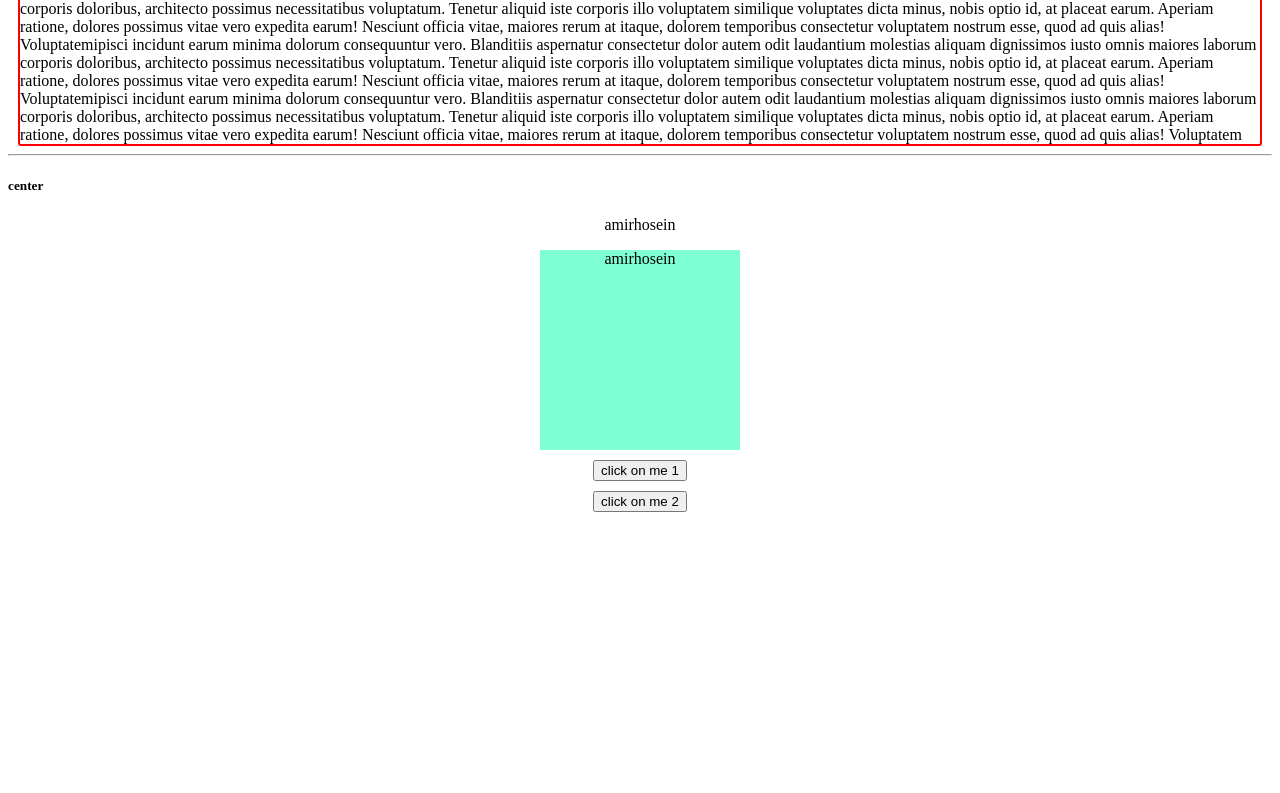
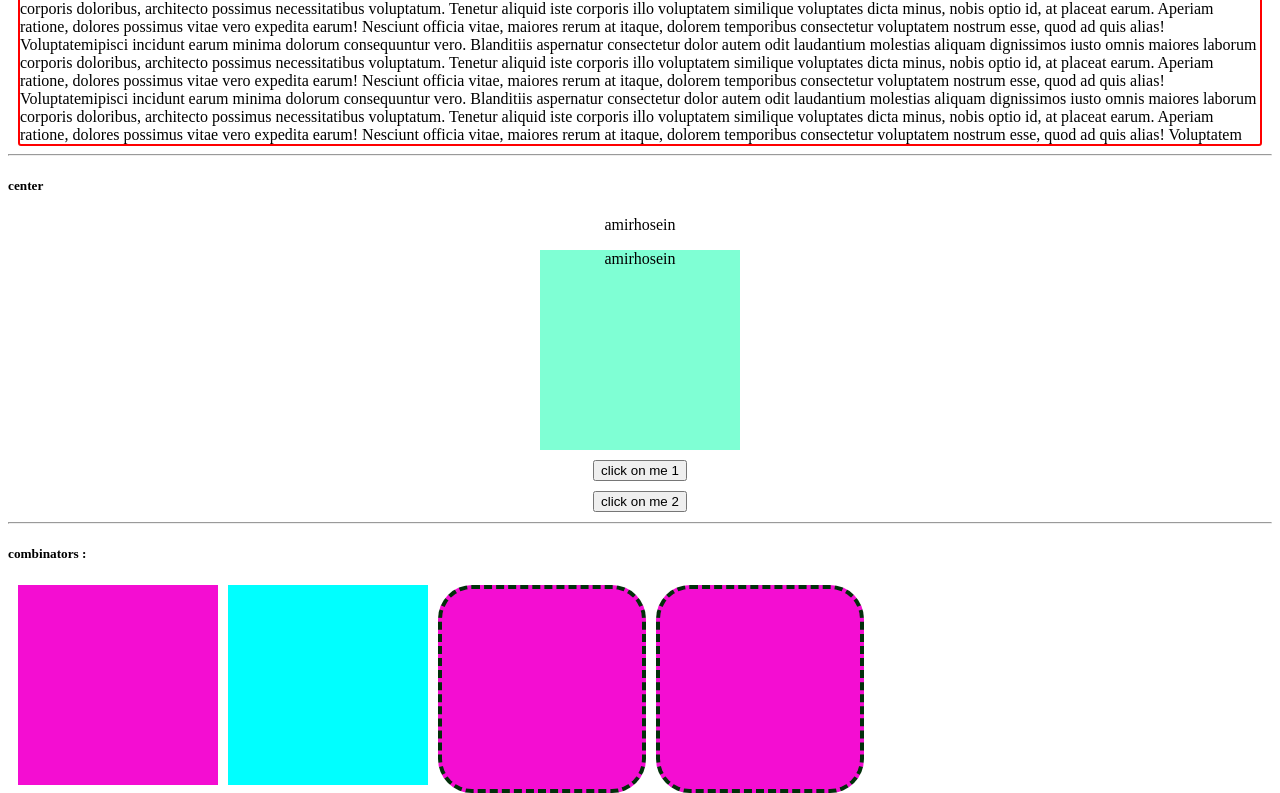
Before and after one commit to Amirkvni/test3, a plain HTML site: page index.html in a window 1280 px wide. Shown: the part 1975-2768 px from the top of the page. Before the commit the page ends 2497 px from the top, so only its background shows below. Drawn offline with Linux system fonts and the light colour scheme.

Commit message:
combinators practice

```diff
--- a/index.html
+++ b/index.html
@@ -137,5 +137,13 @@
     <div class="centered_div">amirhosein</div>
     <button id="btn1">click on me 1</button>
     <button id="btn2">click on me 2</button>
+    <hr />
+    <h5>combinators :</h5>
+    <div class="father">
+      <div class="child_one"></div>
+      <div class="child_two"></div>
+      <div class="child_three"></div>
+      <div class="child_four"></div>
+    </div>
   </body>
 </html>
--- a/style.css
+++ b/style.css
@@ -85,3 +85,17 @@ ul {
   display: block;
   margin: 10px auto;
 }
+.father div {
+  width: 200px;
+  height: 200px;
+  background-color: rgb(244, 13, 210);
+  margin-left: 10px;
+  float: left;
+}
+.child_one + div {
+  background-color: aqua;
+}
+.child_two ~ div {
+  border-radius: 34px;
+  border: 4px dashed rgb(1, 48, 10);
+}
```
